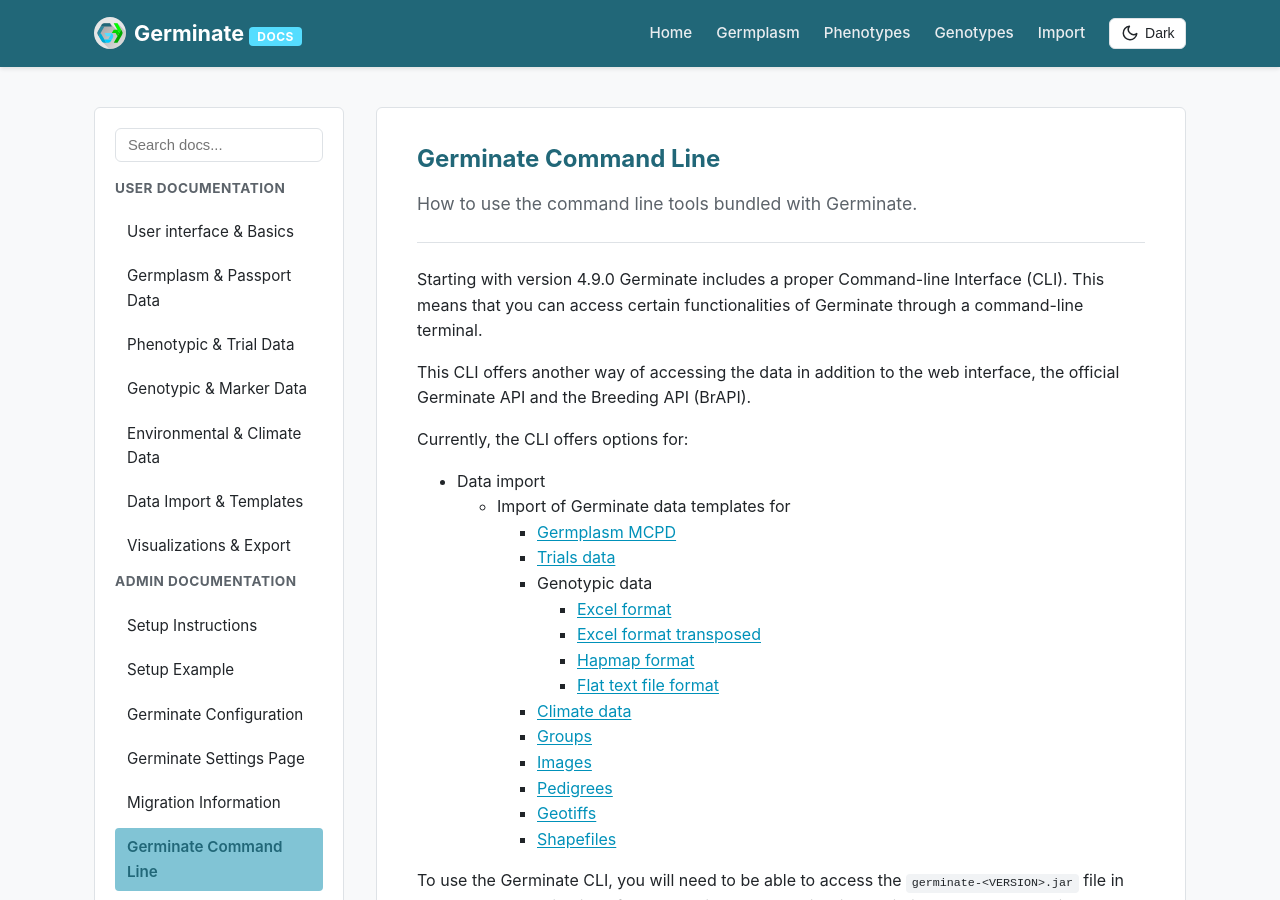
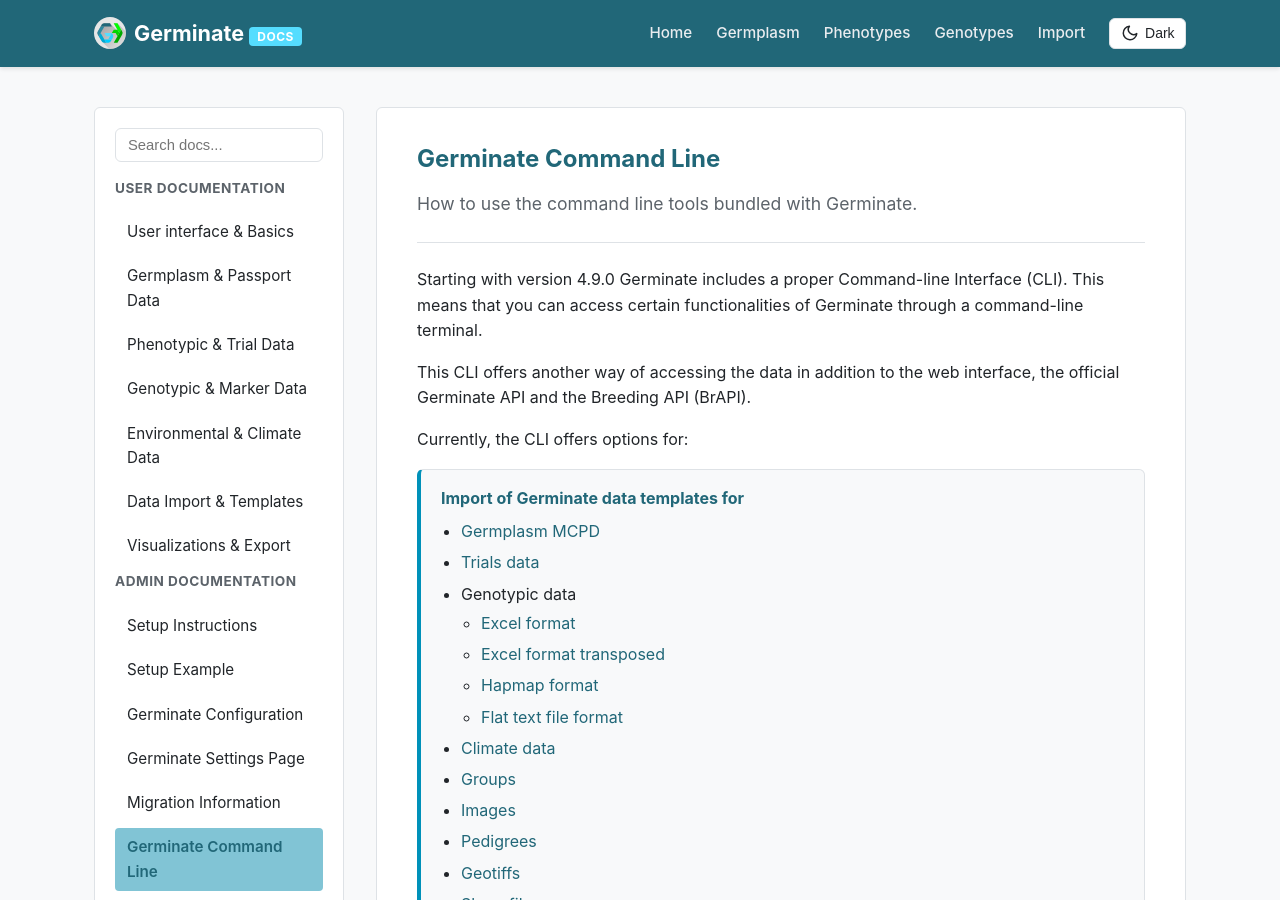
Before and after one commit to sebastian-raubach/germinate-docs, a Jekyll site: the page built from docs/docs/admin/cli.md, in a window 1280 px wide and 900 px high. Built offline with Jekyll 4.4.1, drawn with Linux system fonts in a browser that asks for light colours.

Commit message:
- CHG: Nicer formatting of CLI overview table.

```diff
--- a/docs/docs/admin/cli.md
+++ b/docs/docs/admin/cli.md
@@ -10,21 +10,27 @@ This CLI offers another way of accessing the data in addition to the web interfa
 
 Currently, the CLI offers options for:
 
-- Data import
-  - Import of Germinate data templates for
-    - <a href="{{ '/docs/cli/Germinate-import-mcpd.html' | relative_url }}">Germplasm MCPD</a>
-    - <a href="{{ '/docs/cli/Germinate-import-trial.html' | relative_url }}">Trials data</a>
-    - Genotypic data
-      - <a href="{{ '/docs/cli/Germinate-import-genotype-excel.html' | relative_url }}">Excel format</a>
-      - <a href="{{ '/docs/cli/Germinate-import-genotype-excel.html' | relative_url }}">Excel format transposed</a>
-      - <a href="{{ '/docs/cli/Germinate-import-genotype-hapmap.html' | relative_url }}">Hapmap format</a>
-      - <a href="{{ '/docs/cli/Germinate-import-genotype-flat.html' | relative_url }}">Flat text file format</a>
-    - <a href="{{ '/docs/cli/Germinate-import-climate.html' | relative_url }}">Climate data</a>
-    - <a href="{{ '/docs/cli/Germinate-import-group.html' | relative_url }}">Groups</a>
-    - <a href="{{ '/docs/cli/Germinate-import-image.html' | relative_url }}">Images</a>
-    - <a href="{{ '/docs/cli/Germinate-import-pedigree.html' | relative_url }}">Pedigrees</a>
-    - <a href="{{ '/docs/cli/Germinate-import-geotiff.html' | relative_url }}">Geotiffs</a>
-    - <a href="{{ '/docs/cli/Germinate-import-shapefile.html' | relative_url }}">Shapefiles</a>
+<div id="auto-toc" class="toc" style="display: block;">
+  <p class="toc-title"><strong>Import of Germinate data templates for</strong></p>
+  <ul id="auto-toc-list">
+    <li><a href="{{ '/docs/cli/Germinate-import-mcpd.html' | relative_url }}">Germplasm MCPD</a></li>
+    <li><a href="{{ '/docs/cli/Germinate-import-trial.html' | relative_url }}">Trials data</a></li>
+    <li>Genotypic data
+      <ul>
+        <li><a href="{{ '/docs/cli/Germinate-import-genotype-excel.html' | relative_url }}">Excel format</a></li>
+        <li><a href="{{ '/docs/cli/Germinate-import-genotype-excel.html' | relative_url }}">Excel format transposed</a></li>
+        <li><a href="{{ '/docs/cli/Germinate-import-genotype-hapmap.html' | relative_url }}">Hapmap format</a></li>
+        <li><a href="{{ '/docs/cli/Germinate-import-genotype-flat.html' | relative_url }}">Flat text file format</a></li>
+      </ul>
+    </li>
+    <li><a href="{{ '/docs/cli/Germinate-import-climate.html' | relative_url }}">Climate data</a></li>
+    <li><a href="{{ '/docs/cli/Germinate-import-group.html' | relative_url }}">Groups</a></li>
+    <li><a href="{{ '/docs/cli/Germinate-import-image.html' | relative_url }}">Images</a></li>
+    <li><a href="{{ '/docs/cli/Germinate-import-pedigree.html' | relative_url }}">Pedigrees</a></li>
+    <li><a href="{{ '/docs/cli/Germinate-import-geotiff.html' | relative_url }}">Geotiffs</a></li>
+    <li><a href="{{ '/docs/cli/Germinate-import-shapefile.html' | relative_url }}">Shapefiles</a></li>
+  </ul>
+</div>
 
 To use the Germinate CLI, you will need to be able to access the `germinate-<VERSION>.jar` file in the deployed application. If you are using Docker, this will be within the Docker container under `/usr/local/tomcat/webapps/ROOT/WEB-INF/lib`. If you're not using Docker, it will be located under `<TOMCAT_DIRECTORY>/webapps/<YOUR_INSTANCE_NAME>/WEB-INF/lib`.
 
```
